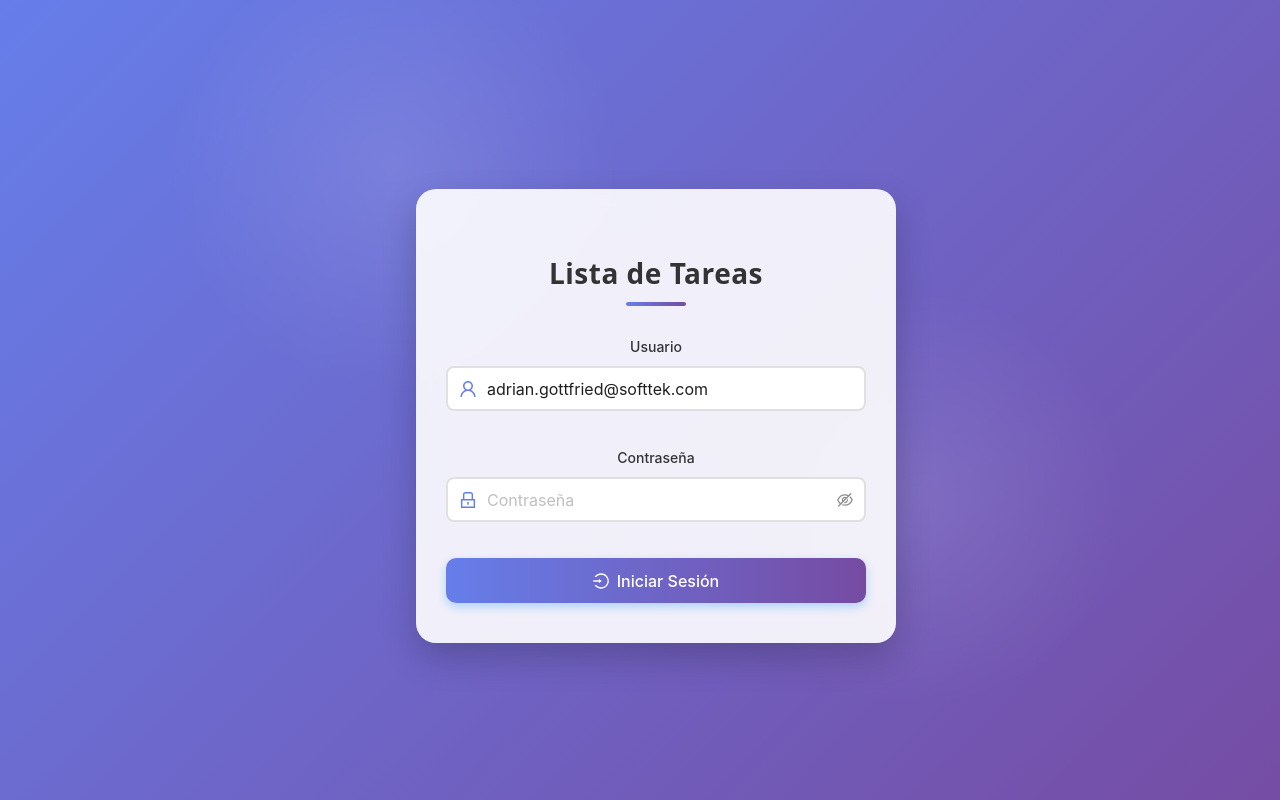
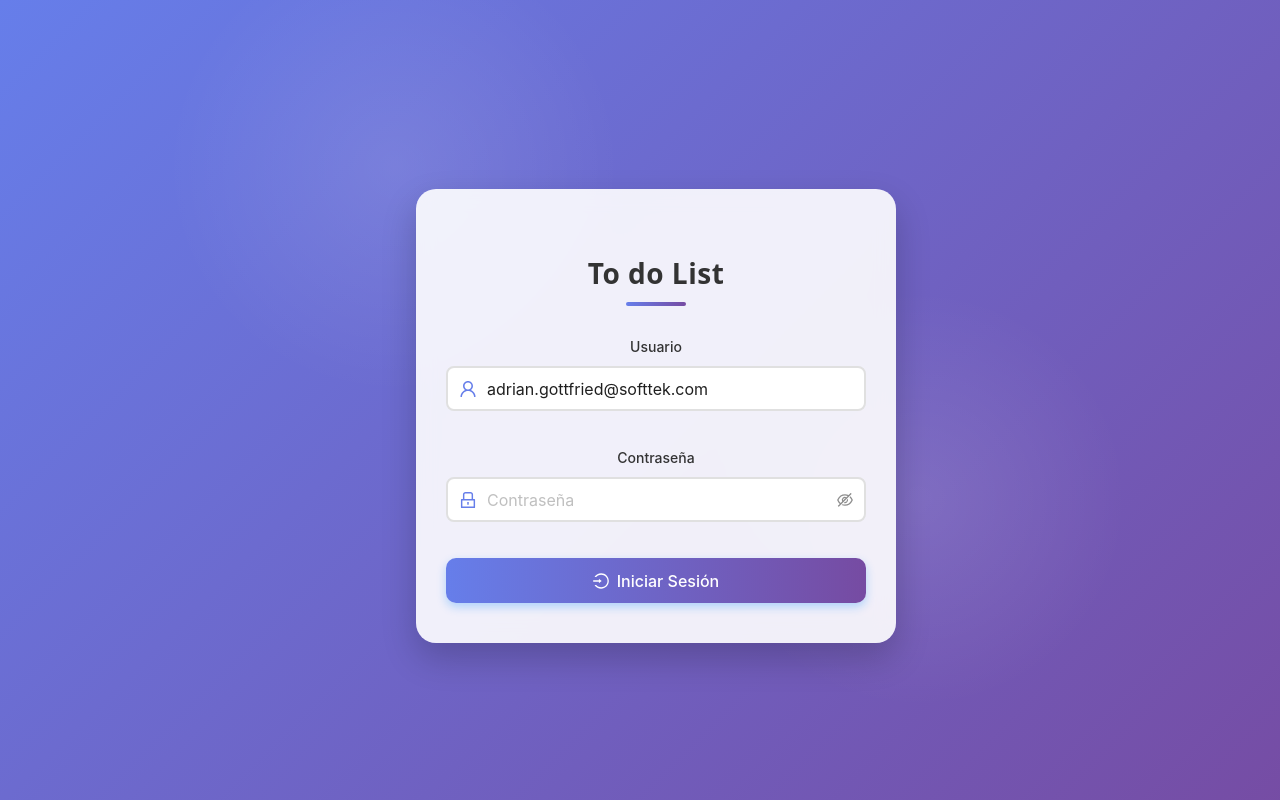
Before and after one commit to adrianGottfriedSofttek/academiaReact, a React (Vite) app: page /login in a window 1280 px wide. Built offline with nearby package versions, Linux system fonts and the light colour scheme; no server answers.

Commit message:
YDPS/suggested-changes

```diff
--- a/src/App.jsx
+++ b/src/App.jsx
@@ -37,6 +37,13 @@ function App() {
               </ProtectedRoute>
             }>
             </Route>
+            <Route
+            path='/'
+            element={
+              <ProtectedRoute>
+              </ProtectedRoute>
+            }>
+            </Route>
           </Routes>
           </AuthProvider>
           </BrowserRouter>
--- a/src/Components/Login.jsx
+++ b/src/Components/Login.jsx
@@ -279,7 +279,7 @@ export default function Login({mail}) {
     <GlobalStyle />
     <LoginContainer>
       <FormCard>
-        <FormTitle>Lista de Tareas</FormTitle>
+        <FormTitle>To do List</FormTitle>
         <Form  onSubmit={login}>
           <Row gutter={[0, 16]} >
             <Col span={24}>
```
